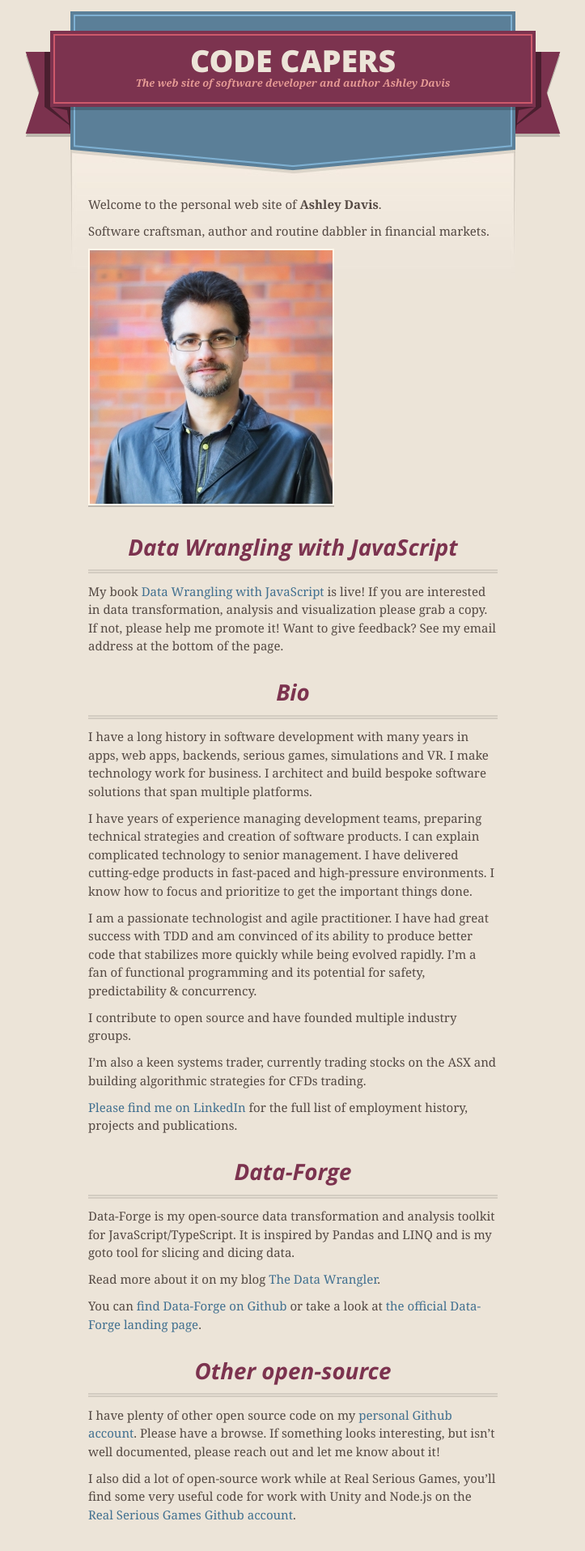
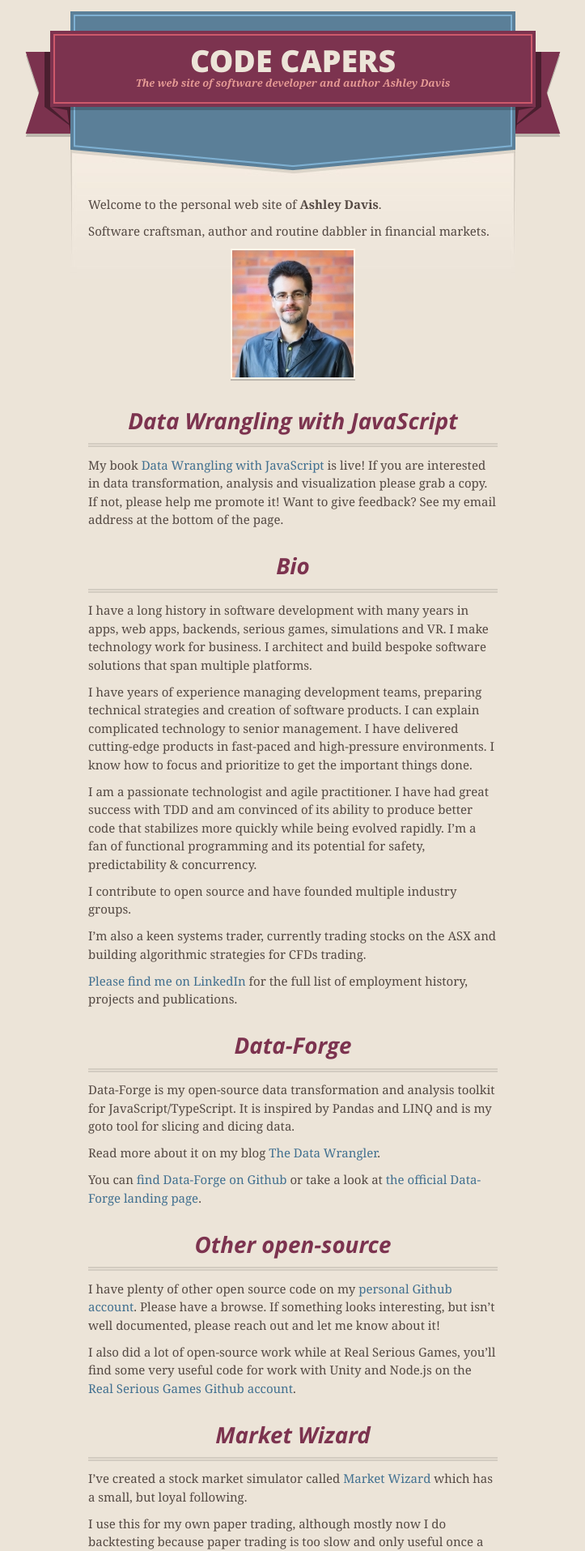
Before and after one commit to ashleydavis/personal-web-page, a Jekyll site: the page built from index.md, in a window 1280 px wide. Shown: the top 1915 px of the page at 81% size, without its empty margins (278-1001 px from the left). Built offline with Jekyll 4.4.1, drawn with Linux system fonts in a browser that asks for light colours.

Commit message:
Updated profile pic.

```diff
--- a/index.md
+++ b/index.md
@@ -6,7 +6,9 @@ Welcome to the personal web site of **Ashley Davis**.
 
 Software craftsman, author and routine dabbler in financial markets.
 
-![Profile picture](assets/images/profile.jpg)
+<p align="center">
+  <img src="assets/images/profile.jpg" />
+</p>
 
 # Data Wrangling with JavaScript
 
```
Also changed, not shown: assets/images/profile.jpg.
